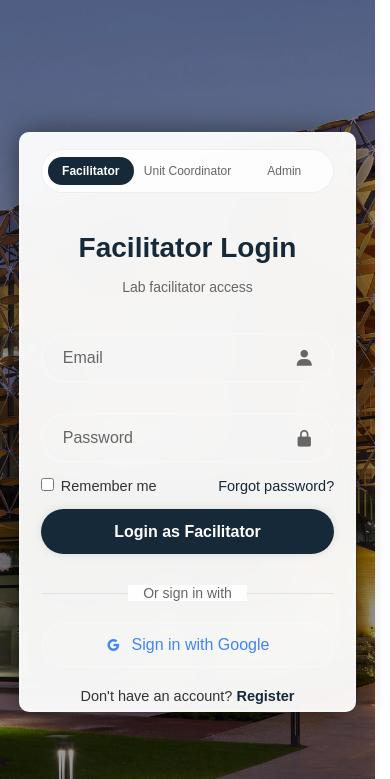
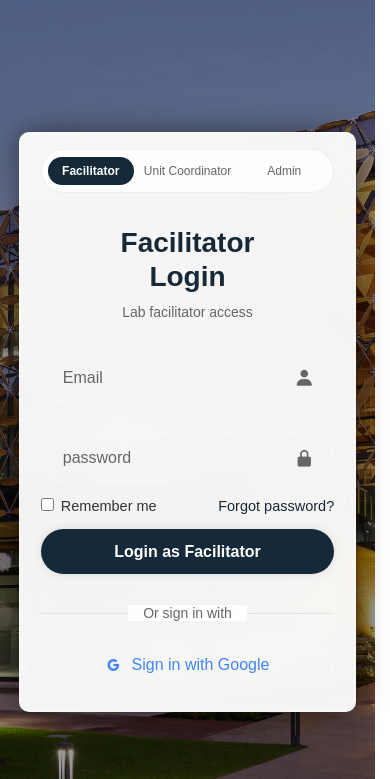
Before and after one commit to Zackggiitt/CITS3200-Scheduling-WebApp--team-42, a Flask app: page / in a window 390 px wide. Shown: the top 779 px of the page. Run offline with Flask 3, Linux system fonts and the light colour scheme.

Commit message:
beautiiiifullllll login page yes!

```diff
--- a/static/login.css
+++ b/static/login.css
@@ -71,6 +71,7 @@ body::before {
   padding: 10px 12px; border-radius: 999px;
   font-size: 14px; color: #666; white-space: nowrap; line-height: 1;
   text-align: center;
+  transition: background-color 0.3s ease, color 0.3s ease;
 }
 
 .toggle-label.active {
@@ -81,21 +82,34 @@ body::before {
    Form Styles
    ========================= */
 .wrapper h1 {
-  font-size: 36px; text-align: center; margin-bottom: 10px; color: #162938;
-  overflow: hidden; text-overflow: ellipsis; white-space: nowrap; /* Prevent title overflow */
+  font-size: 36px;
+  text-align: center;
+  margin-bottom: 5px;
+  color: #162938;
+  overflow: hidden;
+  text-overflow: ellipsis;
+  white-space: normal; /* Allow wrapping */
 }
 
-/* Reserve enough space for the title and subtitle */
+.wrapper h1 .title-line {
+  display: block;
+  text-align: center;
+  line-height: 1.2; /* Adjust line spacing */
+}
+
 #login-title {
-  display: flex; flex-direction: column; align-items: center; justify-content: center;
+  display: flex;
+  flex-direction: column;
+  align-items: center;
+  justify-content: center;
   text-align: center;
-  min-height: 100px; /* Adjusted to accommodate title and subtitle */
-  max-height: 100px; /* Cap height to prevent expansion */
+  min-height: 120px; /* Increased to accommodate two lines and subtitle */
+  max-height: 140px; /* Increased to prevent cutoff */
 }
 
 .role-subtitle {
   font-size: 16px; color: #666; text-align: center; margin-top: 5px;
-  overflow: hidden; text-overflow: ellipsis; white-space: nowrap; /* Prevent subtitle overflow */
+  overflow: hidden; text-overflow: ellipsis; white-space: nowrap;
 }
 
 .input-box {
@@ -135,8 +149,8 @@ body::before {
   border-radius: 40px; box-shadow: 0 0 10px rgba(0,0,0,0.1);
   cursor: pointer; font-size: 16px; color: #fff; font-weight: 600;
   transition: background-color 0.3s ease;
-  white-space: nowrap;  /* prevent “Login as Unit Coordinator” from wrapping */
-  overflow: hidden; text-overflow: ellipsis; /* Prevent button text overflow */
+  white-space: nowrap;
+  overflow: hidden; text-overflow: ellipsis;
 }
 
 .btn:hover { background: #0f1f2b; }
@@ -192,7 +206,7 @@ body::before {
 @media (max-width: 480px) {
   .wrapper { padding: 15px 20px; min-height: 580px; max-height: 580px; }
   .wrapper h1 { font-size: 28px; }
-  #login-title { min-height: 80px; max-height: 80px; }
+  #login-title { min-height: 100px; max-height: 120px; }
   .role-subtitle { font-size: 14px; }
   .toggle-label { font-size: 12px; padding: 8px 10px; }
 }
--- a/templates/login.html
+++ b/templates/login.html
@@ -29,8 +29,8 @@
     </div>
     <form action="{{ url_for('login') }}" method="POST" id="login-form">
       <div id="login-title">
-        <h1>Login</h1>
-        <p class="role-subtitle">Lab facilitator access</p>
+        <h1><span class="title-line"></span></h1>
+        <p class="role-subtitle"></p>
       </div>
       <input type="hidden" name="user_role" id="user-role" value="facilitator">
       {% with messages = get_flashed_messages() %}
@@ -48,7 +48,7 @@
       </div>
       <div class="input-box">
         <i class='bx bxs-lock-alt'></i>
-        <input type="password" name="password" placeholder="Password" required>
+        <input type="password" name="password" placeholder="password" required>
       </div>
       <div class="remember-forgot">
         <label><input type="checkbox"> Remember me</label>
@@ -74,6 +74,7 @@
     const loginBtn = document.getElementById('login-btn');
     const userRoleInput = document.getElementById('user-role');
     const roleSubtitle = document.querySelector('.role-subtitle');
+    const titleLine = document.querySelector('.title-line');
 
     const facilitatorLabel = document.getElementById('facilitator-label');
     const unitCoordLabel = document.getElementById('unitcoordinator-label');
@@ -84,15 +85,15 @@
     function setActive(role) {
       userRoleInput.value = role;
       if (role === 'facilitator') {
-        loginTitle.querySelector('h1').textContent = 'Facilitator Login';
+        titleLine.innerHTML = 'Facilitator<br>Login';
         loginBtn.textContent = 'Login as Facilitator';
         roleSubtitle.textContent = 'Lab facilitator access';
       } else if (role === 'unit_coordinator') {
-        loginTitle.querySelector('h1').textContent = 'Unit Coordinator Login';
+        titleLine.innerHTML = 'Unit Coordinator<br>Login';
         loginBtn.textContent = 'Login as Unit Coordinator';
         roleSubtitle.textContent = 'Unit management access';
       } else {
-        loginTitle.querySelector('h1').textContent = 'Admin Login';
+        titleLine.innerHTML = 'Admin<br>Login';
         loginBtn.textContent = 'Login as Admin';
         roleSubtitle.textContent = 'Full system access';
       }
```
